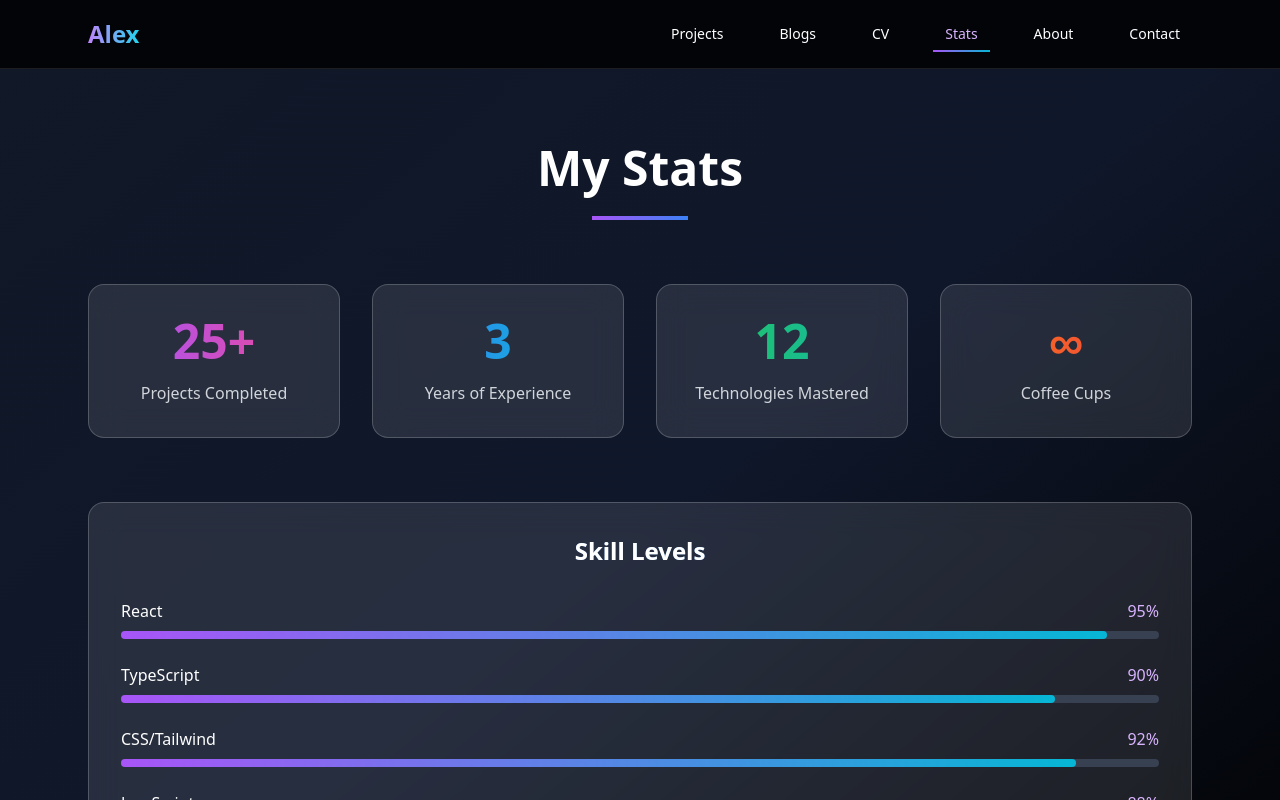
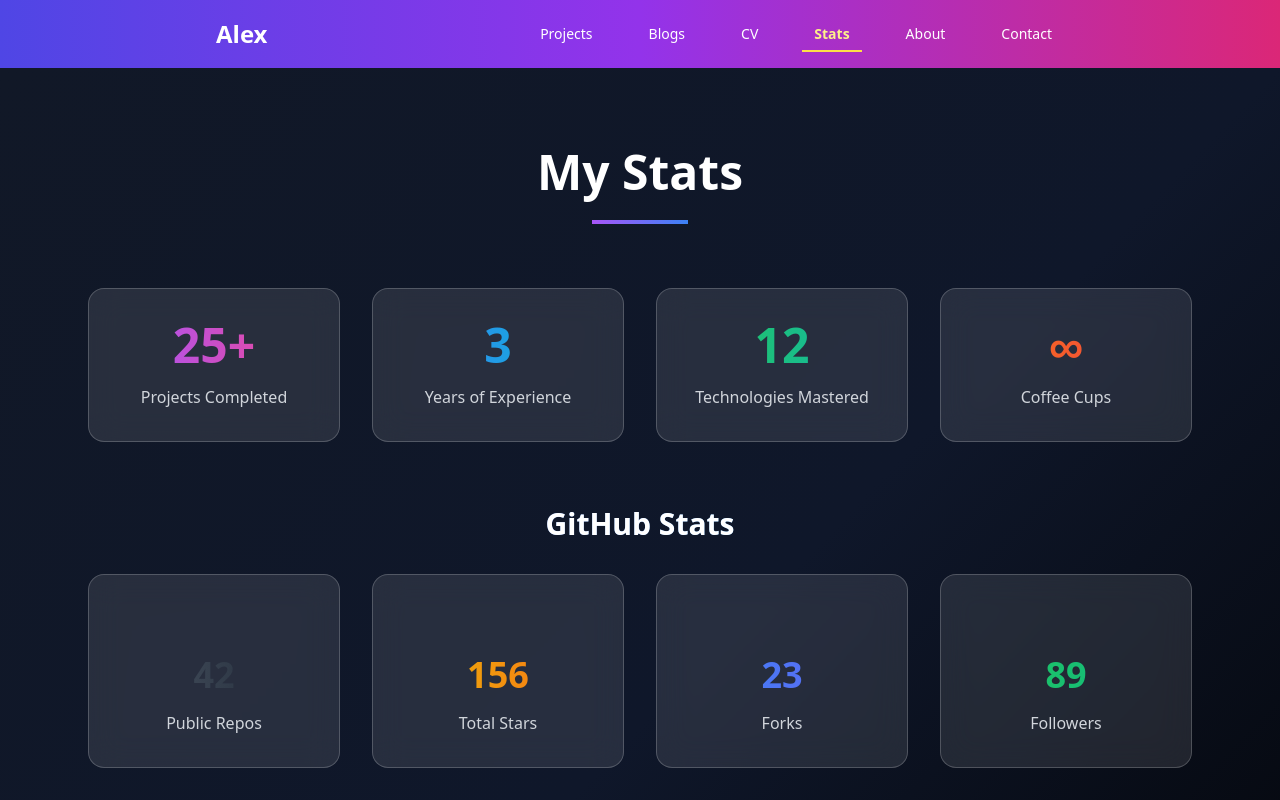
Before and after one commit to Timi-T/opeyemi-portfolio, a React (Vite) app: page /stats in a window 1280 px wide. Shown: the top 800 px of the page. Built offline with nearby package versions, Linux system fonts and the light colour scheme.

Commit message:
Refactor: Adjust header style and add GitHub stats
- Modified header to be a section at the top.
- Changed the background color.
- Added GitHub stats to the stats section.

```diff
--- a/src/components/Header.tsx
+++ b/src/components/Header.tsx
@@ -19,13 +19,13 @@ const Header = () => {
   const isActive = (path: string) => location.pathname === path;
 
   return (
-    <header className="fixed top-0 left-0 right-0 z-50 bg-black/80 backdrop-blur-lg border-b border-white/10">
-      <div className="max-w-6xl mx-auto px-6 py-4">
+    <header className="bg-gradient-to-r from-indigo-600 via-purple-600 to-pink-600 shadow-lg">
+      <div className="max-w-4xl mx-auto px-6 py-4">
         <div className="flex items-center justify-between">
           {/* Logo/Name */}
           <Link
             to="/"
-            className="text-2xl font-bold bg-gradient-to-r from-purple-400 to-cyan-400 bg-clip-text text-transparent hover:scale-105 transition-transform duration-300"
+            className="text-2xl font-bold text-white hover:scale-105 transition-transform duration-300"
           >
             Alex
           </Link>
@@ -36,15 +36,15 @@ const Header = () => {
               <Link
                 key={item.name}
                 to={item.path}
-                className={`relative px-3 py-2 text-sm font-medium transition-all duration-300 hover:text-purple-300 ${
+                className={`relative px-3 py-2 text-sm font-medium transition-all duration-300 hover:text-yellow-200 ${
                   isActive(item.path)
-                    ? "text-purple-300"
+                    ? "text-yellow-200 font-semibold"
                     : "text-white"
                 }`}
               >
                 {item.name}
                 {isActive(item.path) && (
-                  <div className="absolute bottom-0 left-0 right-0 h-0.5 bg-gradient-to-r from-purple-500 to-cyan-500 animate-pulse"></div>
+                  <div className="absolute bottom-0 left-0 right-0 h-0.5 bg-yellow-300 animate-pulse"></div>
                 )}
               </Link>
             ))}
@@ -53,7 +53,7 @@ const Header = () => {
           {/* Mobile Menu Button */}
           <button
             onClick={() => setIsMenuOpen(!isMenuOpen)}
-            className="md:hidden p-2 text-white hover:text-purple-300 transition-colors duration-300"
+            className="md:hidden p-2 text-white hover:text-yellow-200 transition-colors duration-300"
           >
             {isMenuOpen ? <X className="w-6 h-6" /> : <Menu className="w-6 h-6" />}
           </button>
@@ -61,16 +61,16 @@ const Header = () => {
 
         {/* Mobile Navigation */}
         {isMenuOpen && (
-          <nav className="md:hidden mt-4 py-4 border-t border-white/10 animate-fade-in">
+          <nav className="md:hidden mt-4 py-4 border-t border-white/20 animate-fade-in">
             <div className="flex flex-col space-y-4">
               {navItems.map((item) => (
                 <Link
                   key={item.name}
                   to={item.path}
                   onClick={() => setIsMenuOpen(false)}
-                  className={`px-3 py-2 text-sm font-medium transition-all duration-300 hover:text-purple-300 hover:translate-x-2 ${
+                  className={`px-3 py-2 text-sm font-medium transition-all duration-300 hover:text-yellow-200 hover:translate-x-2 ${
                     isActive(item.path)
-                      ? "text-purple-300 bg-purple-500/10 rounded-lg"
+                      ? "text-yellow-200 bg-white/10 rounded-lg font-semibold"
                       : "text-white"
                   }`}
                 >
--- a/src/pages/AboutPage.tsx
+++ b/src/pages/AboutPage.tsx
@@ -3,7 +3,7 @@ import About from "@/components/About";
 
 const AboutPage = () => {
   return (
-    <div className="min-h-screen bg-gradient-to-br from-gray-900 via-slate-900 to-black pt-20">
+    <div className="min-h-screen bg-gradient-to-br from-gray-900 via-slate-900 to-black">
       <div className="max-w-6xl mx-auto px-6 py-16">
         <div className="text-center mb-16">
           <h1 className="text-4xl md:text-5xl font-bold text-white mb-6 animate-fade-in">
--- a/src/pages/BlogsPage.tsx
+++ b/src/pages/BlogsPage.tsx
@@ -3,7 +3,7 @@ import Blog from "@/components/Blog";
 
 const BlogsPage = () => {
   return (
-    <div className="min-h-screen bg-gradient-to-br from-gray-900 via-slate-900 to-black pt-20">
+    <div className="min-h-screen bg-gradient-to-br from-gray-900 via-slate-900 to-black">
       <div className="max-w-6xl mx-auto px-6 py-16">
         <div className="text-center mb-16">
           <h1 className="text-4xl md:text-5xl font-bold text-white mb-6 animate-fade-in">
--- a/src/pages/ContactPage.tsx
+++ b/src/pages/ContactPage.tsx
@@ -3,7 +3,7 @@ import Contact from "@/components/Contact";
 
 const ContactPage = () => {
   return (
-    <div className="min-h-screen bg-gradient-to-br from-gray-900 via-slate-900 to-black pt-20">
+    <div className="min-h-screen bg-gradient-to-br from-gray-900 via-slate-900 to-black">
       <div className="max-w-6xl mx-auto px-6 py-16">
         <div className="text-center mb-16">
           <h1 className="text-4xl md:text-5xl font-bold text-white mb-6 animate-fade-in">
--- a/src/pages/ProjectsPage.tsx
+++ b/src/pages/ProjectsPage.tsx
@@ -3,7 +3,7 @@ import Projects from "@/components/Projects";
 
 const ProjectsPage = () => {
   return (
-    <div className="min-h-screen bg-gradient-to-br from-gray-900 via-slate-900 to-black pt-20">
+    <div className="min-h-screen bg-gradient-to-br from-gray-900 via-slate-900 to-black">
       <div className="max-w-6xl mx-auto px-6 py-16">
         <div className="text-center mb-16">
           <h1 className="text-4xl md:text-5xl font-bold text-white mb-6 animate-fade-in">
--- a/src/pages/StatsPage.tsx
+++ b/src/pages/StatsPage.tsx
@@ -1,3 +1,5 @@
+
+import { Github, Star, GitFork, Users } from "lucide-react";
 
 const StatsPage = () => {
   const stats = [
@@ -7,8 +9,15 @@ const StatsPage = () => {
     { label: "Coffee Cups", value: "∞", color: "from-orange-500 to-red-500" },
   ];
 
+  const githubStats = [
+    { label: "Public Repos", value: "42", icon: Github, color: "from-gray-600 to-gray-800" },
+    { label: "Total Stars", value: "156", icon: Star, color: "from-yellow-500 to-orange-500" },
+    { label: "Forks", value: "23", icon: GitFork, color: "from-blue-500 to-indigo-500" },
+    { label: "Followers", value: "89", icon: Users, color: "from-green-500 to-emerald-500" },
+  ];
+
   return (
-    <div className="min-h-screen bg-gradient-to-br from-gray-900 via-slate-900 to-black pt-20">
+    <div className="min-h-screen bg-gradient-to-br from-gray-900 via-slate-900 to-black pt-4">
       <div className="max-w-6xl mx-auto px-6 py-16">
         <div className="text-center mb-16">
           <h1 className="text-4xl md:text-5xl font-bold text-white mb-6 animate-fade-in">
@@ -17,6 +26,7 @@ const StatsPage = () => {
           <div className="w-24 h-1 bg-gradient-to-r from-purple-500 to-blue-500 mx-auto"></div>
         </div>
 
+        {/* General Stats */}
         <div className="grid md:grid-cols-2 lg:grid-cols-4 gap-8 mb-16">
           {stats.map((stat, index) => (
             <div
@@ -32,6 +42,35 @@ const StatsPage = () => {
               </p>
             </div>
           ))}
+        </div>
+
+        {/* GitHub Stats */}
+        <div className="mb-16">
+          <h2 className="text-3xl font-bold text-white mb-8 text-center bg-gradient-to-r from-purple-400 to-cyan-400 bg-clip-text text-transparent">
+            GitHub Stats
+          </h2>
+          <div className="grid md:grid-cols-2 lg:grid-cols-4 gap-8">
+            {githubStats.map((stat, index) => {
+              const IconComponent = stat.icon;
+              return (
+                <div
+                  key={stat.label}
+                  className="bg-white/10 backdrop-blur-lg rounded-2xl p-8 border border-white/20 hover:border-white/40 transition-all duration-300 transform hover:scale-105 text-center group"
+                  style={{ animationDelay: `${index * 0.1}s` }}
+                >
+                  <div className="flex justify-center mb-4">
+                    <IconComponent className={`w-8 h-8 bg-gradient-to-r ${stat.color} bg-clip-text text-transparent group-hover:scale-110 transition-transform duration-300`} />
+                  </div>
+                  <div className={`text-3xl md:text-4xl font-bold bg-gradient-to-r ${stat.color} bg-clip-text text-transparent group-hover:scale-110 transition-transform duration-300`}>
+                    {stat.value}
+                  </div>
+                  <p className="text-gray-300 mt-4 group-hover:text-white transition-colors duration-300">
+                    {stat.label}
+                  </p>
+                </div>
+              );
+            })}
+          </div>
         </div>
 
         {/* Skills Progress */}
```
